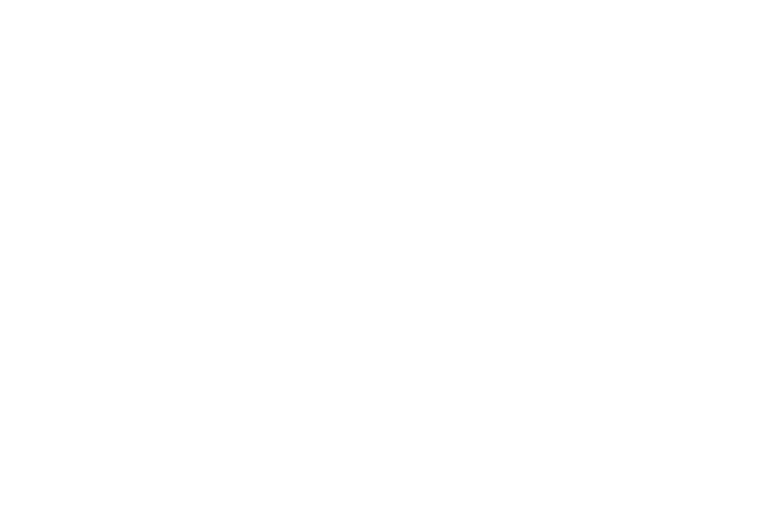
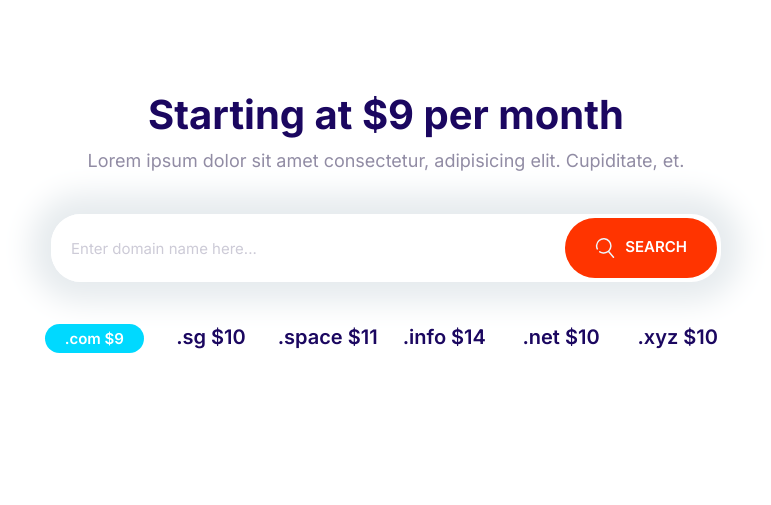
Before and after one commit to rlee52986/sample_cloudhosting, a plain HTML site: page index.html in a window 1280 px wide. Shown: the whole page, without its empty margins (254-1025 px from the left). Drawn offline with Linux system fonts and the light colour scheme.

Commit message:
Create a domain block

```diff
--- a/css/styles.css
+++ b/css/styles.css
@@ -198,10 +198,18 @@ a {
     font-size: 1.8rem;
     font-weight: 600;
     margin: 1rem 0;
+    outline: 0;
     padding: 2rem 3rem;
     text-align: center;
     text-transform: uppercase;
     white-space: nowrap;
+}
+
+.btn .icon {
+    width: 2rem;
+    height: 2rem;
+    margin-right: 1rem;
+    vertical-align: middle;
 }
 
 .btn--primary {
@@ -281,7 +289,7 @@ a {
 .input-group .input {
     border: 0;
     flex-grow: 1;
-    padding: 1.5rem 1rem;
+    padding: 1.5rem 2rem;
 }
 
 .input-group .btn {
@@ -687,3 +695,28 @@ a {
         align-self: center;
     }
 }
+
+/* Domain Block */
+.block-domain .input-group {
+    box-shadow: 0 0 30px 20px #e6ebee;
+    border: 0;
+    margin: 4rem auto;
+    max-width: 670px;
+}
+
+.block-domain__prices {
+    display: grid;
+    grid-template-columns: repeat(3, 1fr);
+    grid-template-rows: repeat(2, 6rem);
+    font-size: 2rem;
+    font-weight: 600;
+    justify-items: center;
+    max-width: 700px;
+    margin: 0 auto;
+}
+
+@media screen and (min-width: 768px) {
+    .block-domain__prices {
+        grid-template-columns: repeat(auto-fit, minmax(10rem, 1fr));
+    }
+}
--- a/index.html
+++ b/index.html
@@ -11,7 +11,26 @@
     <title>Document</title>
 </head>
 <body>
-
+    <section class="block container block-domain">
+    <header class="block__header">
+        <h2>Starting at $9 per month</h2>
+        <p>Lorem ipsum dolor sit amet consectetur, adipisicing elit. Cupiditate, et.</p>
+    </header>
+    <div class="input-group">
+        <input type="text" class="input" placeholder="Enter domain name here..."/>
+        <button class="btn btn--accent"><svg class="icon icon--white">
+            <use xlink:href="images/sprite.svg#search"></use>
+        </svg>Search</button>
+    </div>
+    <ul class="list block-domain__prices">
+        <li><span class="badge badge--secondary">.com $9</span></li>
+        <li>.sg $10</li>
+        <li>.space $11</li>
+        <li>.info $14</li>
+        <li>.net $10</li>
+        <li>.xyz $10</li>
+    </ul>
+</section>
     <script src="js/main.js"></script>
 </body>
 </html>
```
